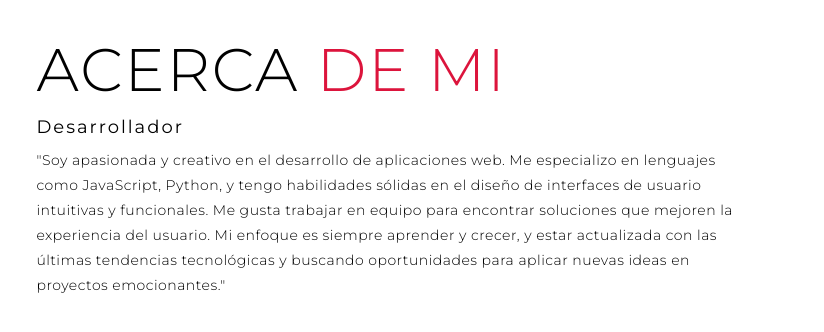
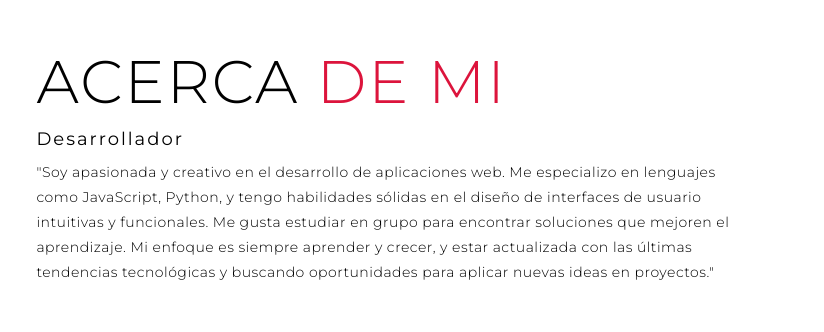
Before and after one commit to 17465718/porfolio, a plain HTML site: page one-page-project/index.html in a window 1280 px wide. Shown: the part 3284-3616 px from the top of the page, 456-1280 px from the left. Drawn offline with Linux system fonts and the light colour scheme.

```diff
--- a/one-page-project/index.html
+++ b/one-page-project/index.html
@@ -111,10 +111,10 @@
         <h2>Desarrollador</h2>
         <p>"Soy apasionada y creativo en el desarrollo de aplicaciones web. Me especializo en lenguajes como
            JavaScript, Python, y tengo habilidades sólidas en el diseño
-           de interfaces de usuario intuitivas y funcionales. Me gusta trabajar en equipo
-           para encontrar soluciones que mejoren la experiencia del usuario. Mi enfoque es siempre aprender
+           de interfaces de usuario intuitivas y funcionales. Me gusta estudiar en grupo
+           para encontrar soluciones que mejoren el aprendizaje. Mi enfoque es siempre aprender
            y crecer, y estar actualizada con las últimas tendencias tecnológicas
-           y buscando oportunidades para aplicar nuevas ideas en proyectos emocionantes."</p>
+           y buscando oportunidades para aplicar nuevas ideas en proyectos."</p>
         <a href="#" class="cta">Descargar Resumen</a>
       </div>
     </div>
```
